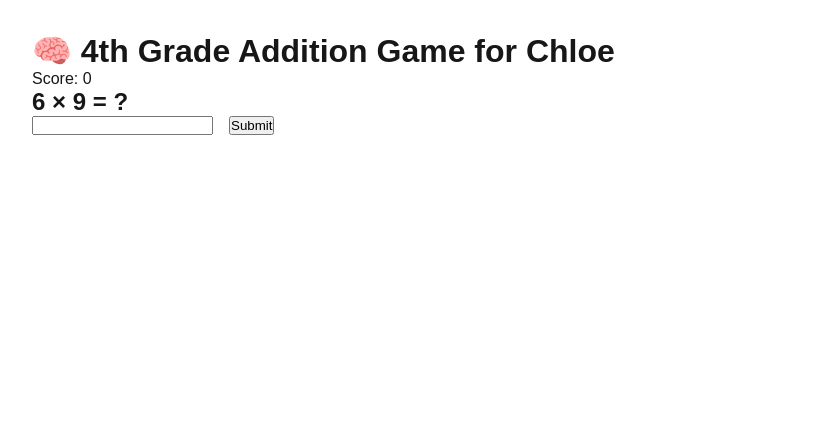
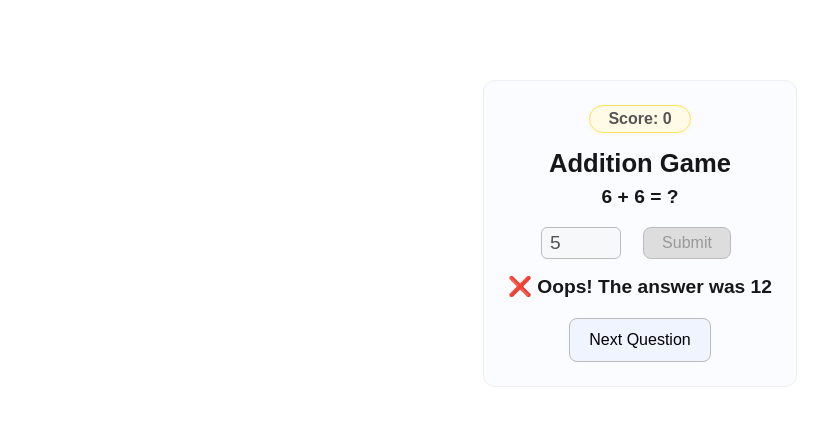
Before and after one commit to michnardo/hello-vercel, a Next.js app: page /addition in a window 1280 px wide. Both pictures are taken after typing "5" into the empty fields and a click on the button "Submit". Shown: the top 426 px of the page, without its empty margins (0-828 px from the left). Built offline with nearby package versions, Linux system fonts and the light colour scheme.

Commit message:
Unify all non-MCQ game pages: layout, style, AnswerForm component, and documentation. Remove unused MultiplicationGame.module.css. Update README and unification doc.

```diff
--- a/app/addition/page.js
+++ b/app/addition/page.js
@@ -1,21 +1,13 @@
 'use client';
 
 import { useState, useEffect } from 'react';
+import styles from '../styles/SimpleGameLayout.module.css';
+import AnswerForm from '../components/AnswerForm';
 
 function generateQuestion() {
   const a = Math.floor(Math.random() * 10) + 1;
   const b = Math.floor(Math.random() * 10) + 1;
-  const operators = ['+', '-', '×'];
-  const op = operators[Math.floor(Math.random() * operators.length)];
-
-  let answer;
-  switch (op) {
-    case '+': answer = a + b; break;
-    case '-': answer = a - b; break;
-    case '×': answer = a * b; break;
-  }
-
-  return { a, b, op, answer };
+  return { a, b, op: '+', answer: a + b };
 }
 
 export default function AdditionGame() {
@@ -23,13 +15,14 @@ export default function AdditionGame() {
   const [userAnswer, setUserAnswer] = useState('');
   const [feedback, setFeedback] = useState('');
   const [score, setScore] = useState(0);
+  const [showNext, setShowNext] = useState(false);
 
   useEffect(() => {
     setQuestion(generateQuestion());
   }, []);
 
   const checkAnswer = () => {
-    if (!question) return;
+    if (!question || showNext) return;
 
     if (parseInt(userAnswer) === question.answer) {
       setFeedback('✅ Correct!');
@@ -37,29 +30,46 @@ export default function AdditionGame() {
     } else {
       setFeedback(`❌ Oops! The answer was ${question.answer}`);
     }
+    setShowNext(true);
+  };
 
-    setTimeout(() => {
-      setQuestion(generateQuestion());
-      setUserAnswer('');
-      setFeedback('');
-    }, 1500);
+  const handleNext = () => {
+    setQuestion(generateQuestion());
+    setUserAnswer('');
+    setFeedback('');
+    setShowNext(false);
   };
 
   if (!question) return <p>Loading question...</p>;
 
   return (
-    <main style={{ padding: '2rem', fontFamily: 'Arial' }}>
-      <h1>🧠 4th Grade Addition Game for Chloe</h1>
-      <p>Score: {score}</p>
-      <h2>{question.a} {question.op} {question.b} = ?</h2>
-      <input
-        type="number"
-        value={userAnswer}
-        onChange={(e) => setUserAnswer(e.target.value)}
-        style={{ marginRight: '1rem' }}
-      />
-      <button onClick={checkAnswer}>Submit</button>
-      <p style={{ marginTop: '1rem' }}>{feedback}</p>
-    </main>
+    <div className={styles.pageBg}>
+      <main className={styles.container}>
+        <div className={styles.scoreBox}>Score: {score}</div>
+        <h1 className={styles.heading}>Addition Game</h1>
+        <h2 className={styles.question}>{question.a} {question.op} {question.b} = ?</h2>
+        <AnswerForm
+          userAnswer={userAnswer}
+          setUserAnswer={setUserAnswer}
+          onSubmit={checkAnswer}
+          disabled={showNext}
+        />
+        {(feedback || showNext) && (
+          <div className={styles.feedbackBlock}>
+            {feedback && (
+              <div className={styles.feedbackText}>{feedback}</div>
+            )}
+            {showNext && (
+              <button
+                className={styles.nextButtonAligned}
+                onClick={handleNext}
+              >
+                Next Question
+              </button>
+            )}
+          </div>
+        )}
+      </main>
+    </div>
   );
 }
--- /dev/null
+++ b/app/components/AnswerForm.jsx
@@ -0,0 +1,46 @@
+import React from 'react';
+import styles from '../styles/SimpleGameLayout.module.css';
+
+export default function AnswerForm({
+  userAnswer,
+  setUserAnswer,
+  onSubmit,
+  disabled,
+  inputId = 'answer',
+  inputType = 'number',
+  inputLabel = '',
+  buttonText = 'Submit',
+}) {
+  return (
+    <form
+      className={styles.answerForm}
+      onSubmit={e => {
+        e.preventDefault();
+        if (!disabled) onSubmit();
+      }}
+      autoComplete="off"
+    >
+      {inputLabel && (
+        <label htmlFor={inputId} className={styles.inputLabel}>
+          {inputLabel}
+        </label>
+      )}
+      <input
+        id={inputId}
+        type={inputType}
+        value={userAnswer}
+        onChange={e => setUserAnswer(e.target.value)}
+        className={styles.input}
+        disabled={disabled}
+        required
+      />
+      <button
+        type="submit"
+        className={`${styles.button} ${disabled ? styles.disabledButton : ''}`}
+        disabled={disabled}
+      >
+        {buttonText}
+      </button>
+    </form>
+  );
+}
--- /dev/null
+++ b/app/styles/SimpleGameLayout.module.css
@@ -0,0 +1,182 @@
+.container {
+  max-width: 400px;
+  margin: 2rem auto;
+  padding: 24px;
+  border: 1px solid #eee;
+  border-radius: 12px;
+  background: #fafcff;
+  font-family: Arial, sans-serif;
+}
+
+.heading {
+  font-size: 1.6rem;
+  margin-bottom: 0.5rem;
+  text-align: center;
+}
+
+.question {
+  font-size: 1.2rem;
+  margin-bottom: 1.2rem;
+  text-align: center;
+}
+
+.input {
+  width: 80px;
+  font-size: 1.2rem;
+  margin-right: 10px;
+  padding: 4px 8px;
+  border-radius: 6px;
+  border: 1px solid #bbb;
+}
+
+.button {
+  font-size: 1rem;
+  padding: 6px 18px;
+  border-radius: 8px;
+  border: 1px solid #bbb;
+  background: #f0f4ff;
+  cursor: pointer;
+  font-weight: 500;
+  margin-right: 8px;
+}
+
+.feedbackRow {
+  display: flex;
+  align-items: center;
+  justify-content: space-between;
+  margin-top: 1.2rem;
+  gap: 16px;
+}
+
+.feedbackText {
+  font-weight: bold;
+  font-size: 1.2rem;
+  text-align: center;
+  margin: 0 0 12px 0;
+}
+
+.nextButton {
+  font-size: 1rem;
+  padding: 6px 18px;
+  border-radius: 8px;
+  border: 1px solid #bbb;
+  background: #f0f4ff;
+  cursor: pointer;
+  font-weight: 500;
+  margin-top: 10px;
+}
+
+.disabledButton {
+  background: #ddd;
+  color: #999;
+  cursor: not-allowed;
+}
+
+.button:hover,
+.nextButton:hover {
+  background: #dbe8ff;
+}
+
+.score {
+  position: absolute;
+  top: 8px;
+  left: 16px;
+  font-size: 0.9rem;
+  color: #555;
+  background: #f9f9f9;
+  padding: 6px 12px;
+  border-radius: 16px;
+  border: 1px solid #ddd;
+  box-shadow: 0 2px 4px rgba(0,0,0,0.1);
+  font-weight: 500;
+}
+
+.scoreBox {
+  display: flex;
+  justify-content: center;
+  align-items: center;
+  margin: 0 auto 16px auto;
+  font-size: 1rem;
+  font-weight: bold;
+  background: #fffbe7;
+  padding: 4px 18px;
+  border-radius: 16px;
+  border: 1px solid #ffe066;
+  box-shadow: 0 1px 4px #ffe06633;
+  color: #555;
+  width: fit-content;
+  position: static;
+}
+
+.feedbackRowFlex {
+  display: flex;
+  align-items: center;
+  justify-content: flex-end;
+  margin-top: 1.2rem;
+  gap: 16px;
+}
+
+.nextButtonAligned {
+  font-size: 1rem;
+  padding: 0.4rem 1.2rem;
+  border-radius: 8px;
+  border: 1px solid #bbb;
+  background: #f0f4ff;
+  margin-top: 8px;
+  cursor: pointer;
+  font-weight: 500;
+  min-width: 140px;
+  height: 44px;
+  transition: background 0.2s, color 0.2s;
+  display: flex;
+  align-items: center;
+  justify-content: center;
+  white-space: nowrap;
+}
+
+.nextButtonAligned:hover,
+.button:hover {
+  background: #dbe8ff;
+}
+
+.nextButtonAligned:disabled,
+.button:disabled,
+.disabledButton {
+  background: #ddd;
+  color: #999;
+  cursor: not-allowed;
+}
+
+.answerForm {
+  display: flex;
+  flex-direction: row;
+  align-items: center;
+  justify-content: center;
+  width: 100%;
+  gap: 12px;
+  margin-bottom: 16px;
+}
+
+.inputLabel {
+  font-size: 1.1rem;
+  font-weight: 500;
+  margin-bottom: 4px;
+  text-align: center;
+}
+
+.pageBg {
+  min-height: 100vh;
+  display: flex;
+  flex-direction: column;
+  align-items: center;
+  justify-content: flex-start;
+  background: #fff;
+  padding-top: 48px;
+}
+
+.feedbackBlock {
+  display: flex;
+  flex-direction: column;
+  align-items: center;
+  width: 100%;
+}
```
Also changed, not shown: app/division/page.js (+44 -16 lines), app/fraction/page.js (+42 -40 lines), app/multiplication/MultiplicationGame.module.css (deleted, +0 -67 lines), app/multiplication/page.js (+23 -27 lines), 2 other files (tests, documents, lock files or other folders).
